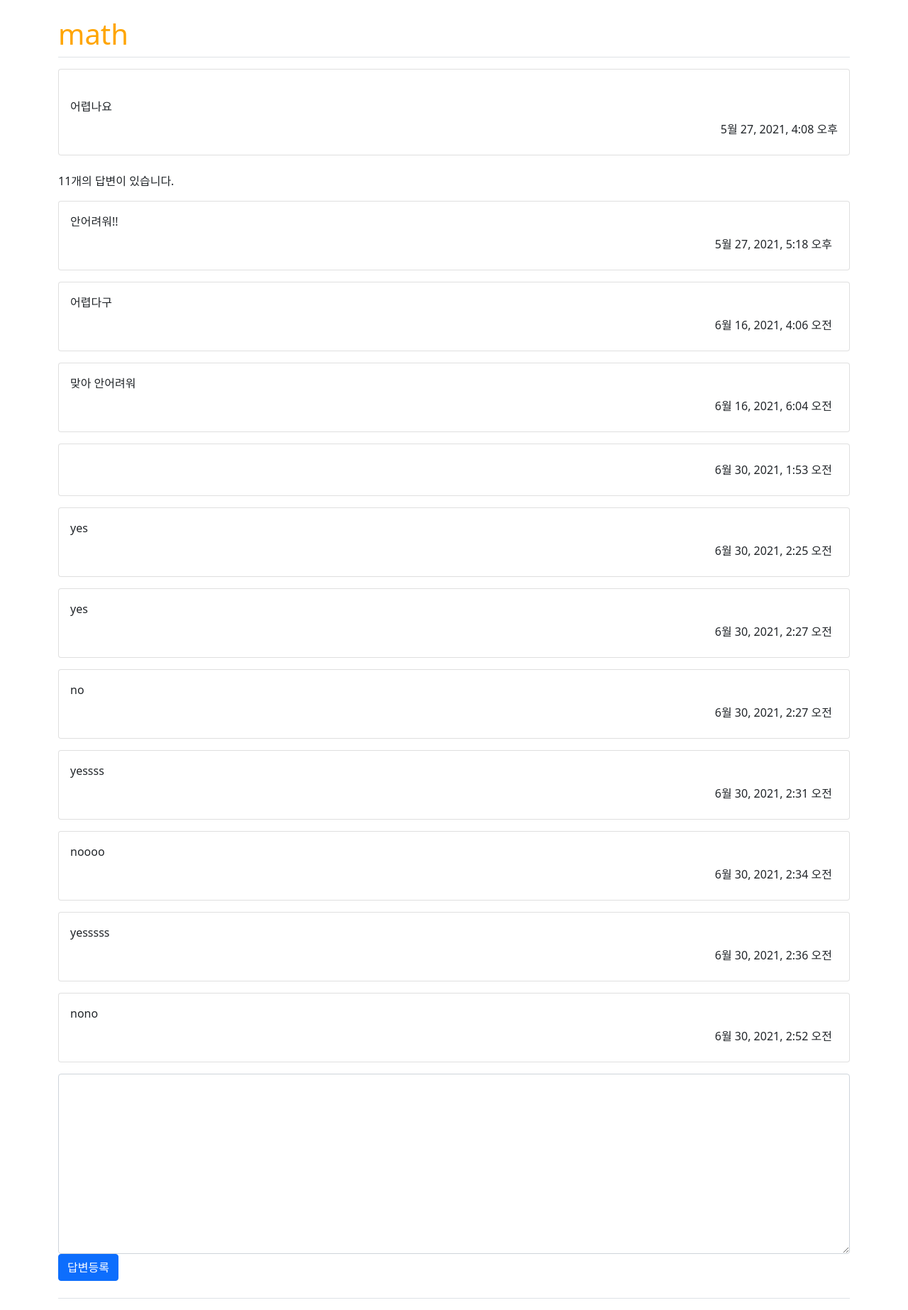
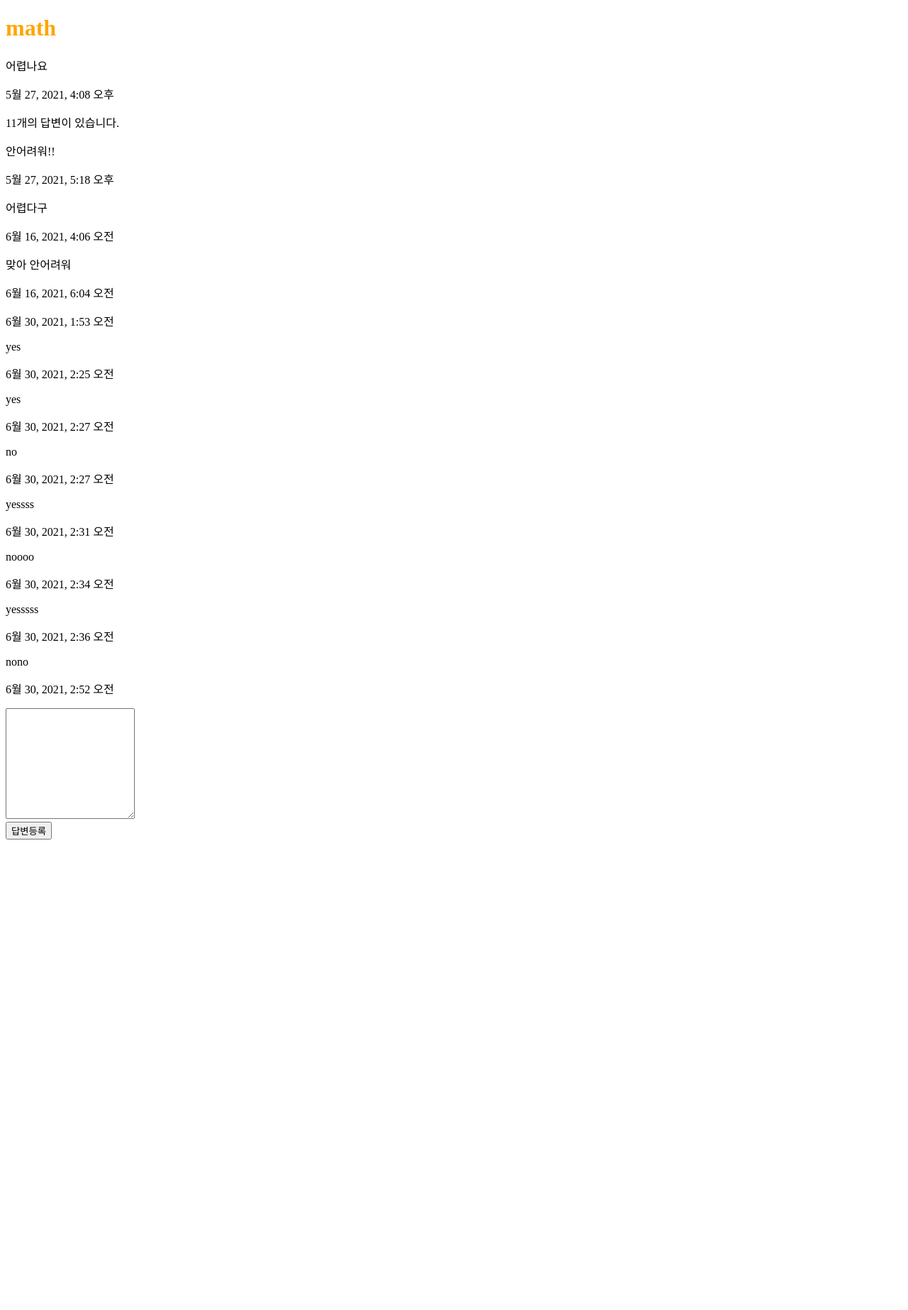
Before and after one commit to SJLEE316/djangoMaster, a Django app: page /home/1 in a window 1280 px wide. Shown: the whole page at 71% size. After the commit the page ends 1183 px from the top, so only its background shows below. Run offline with Django 3.2, Linux system fonts and the light colour scheme; data comes from the database, SQL or seed files in the repository; both versions use the stored data as it was after the commit.

Commit message:
부트스트랩 코드 삭제

```diff
--- a/djangoMaster/templates/base.html
+++ b/djangoMaster/templates/base.html
@@ -8,8 +8,8 @@
   <meta charset="utf-8">
   <meta name="viewport" content="width=device-width, initial-scale=1">
   <!-- Bootstrap CSS -->
-  <link href="https://cdn.jsdelivr.net/npm/bootstrap@5.0.1/dist/css/bootstrap.min.css" rel="stylesheet"
-    integrity="sha384-+0n0xVW2eSR5OomGNYDnhzAbDsOXxcvSN1TPprVMTNDbiYZCxYbOOl7+AMvyTG2x" crossorigin="anonymous">
+  <!-- <link href="https://cdn.jsdelivr.net/npm/bootstrap@5.0.1/dist/css/bootstrap.min.css" rel="stylesheet"
+    integrity="sha384-+0n0xVW2eSR5OomGNYDnhzAbDsOXxcvSN1TPprVMTNDbiYZCxYbOOl7+AMvyTG2x" crossorigin="anonymous"> -->
   <link rel="stylesheet" href="{% static 'css/style.css' %}"> <!-- static 추가 -->
 
   <title>Hello, world!</title>
--- a/home/templates/home/question_detail.html
+++ b/home/templates/home/question_detail.html
@@ -1,44 +1,28 @@
 {% extends 'base.html' %}
 {% block content %}
 
-<div class="container my-3">
-  <h1 class="border-bottom py-2">{{ a_question.subject }}</h1>
-  <div class="card my-3">
-    <div class="card-body">
-      <div class="card-text" style="white-space: pre-line">
-        {{ a_question.content }}
-      </div>
-      <div class="d-flex justify-content-end">
-        <div class=" badge-light py-2">
-          {{ a_question.create_date }}
-        </div>
-      </div>
-    </div>
-  </div>
-  <div class="border-bottom my-3 py-2">
+<h1>{{ a_question.subject }}</h1>
+<p>{{ a_question.content }}</p>
+<p>{{ a_question.create_date }}</p>
+
+<div>
   {{ a_question.answer_set.count }}개의 답변이 있습니다.
   {% for answer in a_question.answer_set.all %}
   <div class="card my-3">
-      <div class="card-body">
-        <div class="card-text" style="white-space: pre-line;">{{ answer.content }}</div>
-        <div class="d-flex justify-content-end">
-          <div class="badge-light p-2">
-            {{ answer.create_date }}
-          </div>
-        </div>
-      </div>
+    <p>{{ answer.content }}</p>
+    <p>{{ answer.create_date }}</p>
   </div>
   {% endfor %}
-    <form action="{% url 'home:answer_create' a_question.id %}" method="post" class="my-3">
+  <form action="{% url 'home:answer_create' a_question.id %}" method="post">
     {% csrf_token %}
-      <div class="form-group">
-        <textarea name="content" id="content" class="form-control" rows="10"></textarea>
+    <div>
+      <textarea name="content" id="content" rows="10"></textarea>
     </div>
-      <input type="submit" value="답변등록" class="btn btn-primary">
+    <input type="submit" value="답변등록">
     <!-- {{ form.as_p }}대신 forms.py 사용 -->
     <!-- 오류표시 Start -->
     {% if form.errors %}
-      <div class="alert alert-danger" role="alert">
+    <div>
       {% for field in form %}
       {% if field.errors %}
       <strong>{{ field.label }}</strong>
@@ -50,7 +34,6 @@
     <!-- 오류표시 End -->
   </form>
 </div>
-</div>
 
 
 {% endblock %}
```
Also changed, not shown: home/templates/home/question_form.html (+7 -11 lines), home/templates/home/question_list.html (+3 -5 lines), home/templates/home/question_new.html (+6 -8 lines), db.sqlite3. Lines whose indentation alone changed are shown as unchanged.
